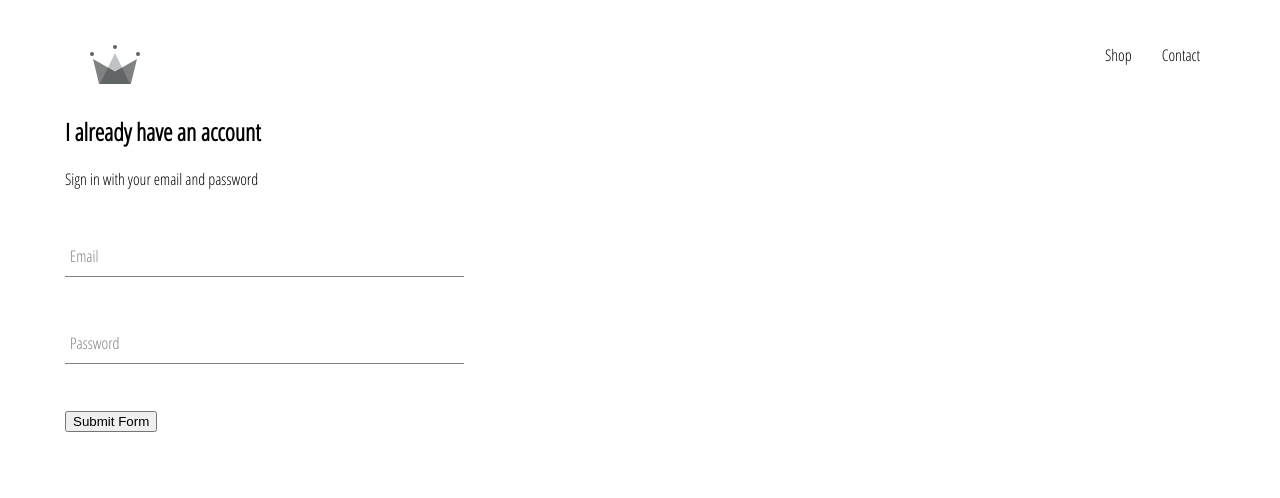
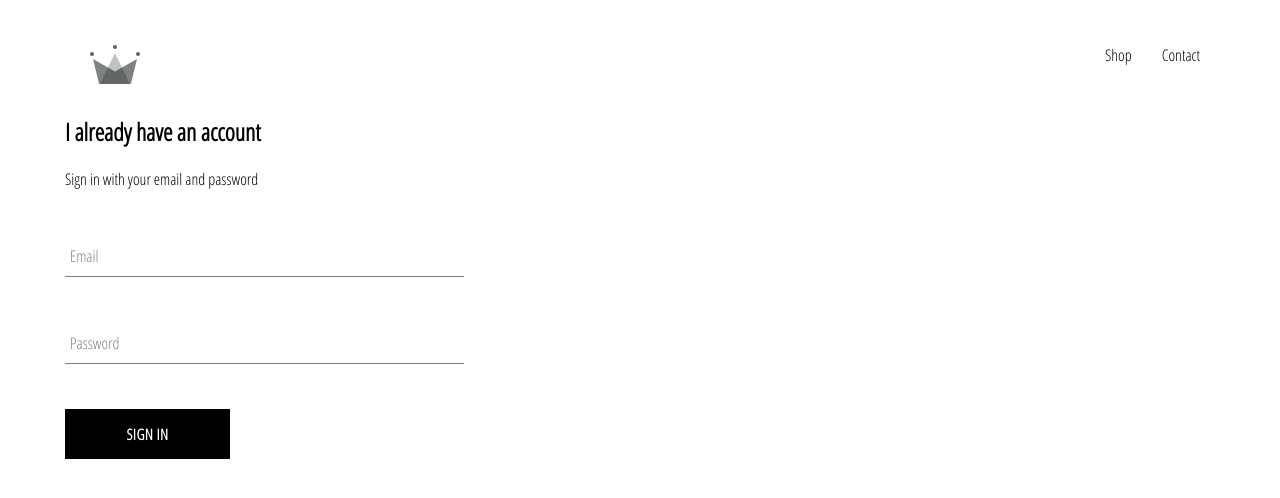
Before and after one commit to mr-uyghur/New-Ecomerce-Site, a React (Create React App) app: page /signin in a window 1280 px wide. Shown: the top 498 px of the page. Built offline with nearby package versions, Linux system fonts and the light colour scheme; a web font is replaced by a local one.

Commit message:
added reuseble custom button component

```diff
--- /dev/null
+++ b/src/components/custom-button/custom-button.component.jsx
@@ -0,0 +1,12 @@
+import React from 'react';
+import './custom-button.styles.scss'
+
+const CustomButton = ({children,...otherProps}) =>{
+ return(
+    <button className="custom-button" {...otherProps}>
+    {children}
+</button>
+ )
+}
+
+export default CustomButton
--- /dev/null
+++ b/src/components/custom-button/custom-button.styles.scss
@@ -0,0 +1,22 @@
+.custom-button {
+    min-width: 165px;
+    width: auto;
+    height: 50px;
+    letter-spacing: 0.5px;
+    line-height: 50px;
+    padding: 0 35px 0 35px;
+    font-size: 15px;
+    background-color: black;
+    color: white;
+    text-transform: uppercase;
+    font-family: 'Open Sans Condensed';
+    font-weight: bolder;
+    border: none;
+    cursor: pointer;
+
+    &:hover {
+      background-color: white;
+      color: black;
+      border: 1px solid black;
+    }
+  }
--- a/src/components/sign-in/sign-in.component.jsx
+++ b/src/components/sign-in/sign-in.component.jsx
@@ -1,5 +1,6 @@
 import React from "react";
 import FormInput from '../form-input/form-input.component'
+import CustomButton from '../custom-button/custom-button.component'
 import "./sign-in.styles.scss";
 
 class SignInComponent extends React.Component {
@@ -51,7 +52,7 @@
           />
 
 
-          <input type="submit" value="Submit Form" />
+          <CustomButton  type="submit" >Sign in</CustomButton>
         </form>
       </div>
     );
```
